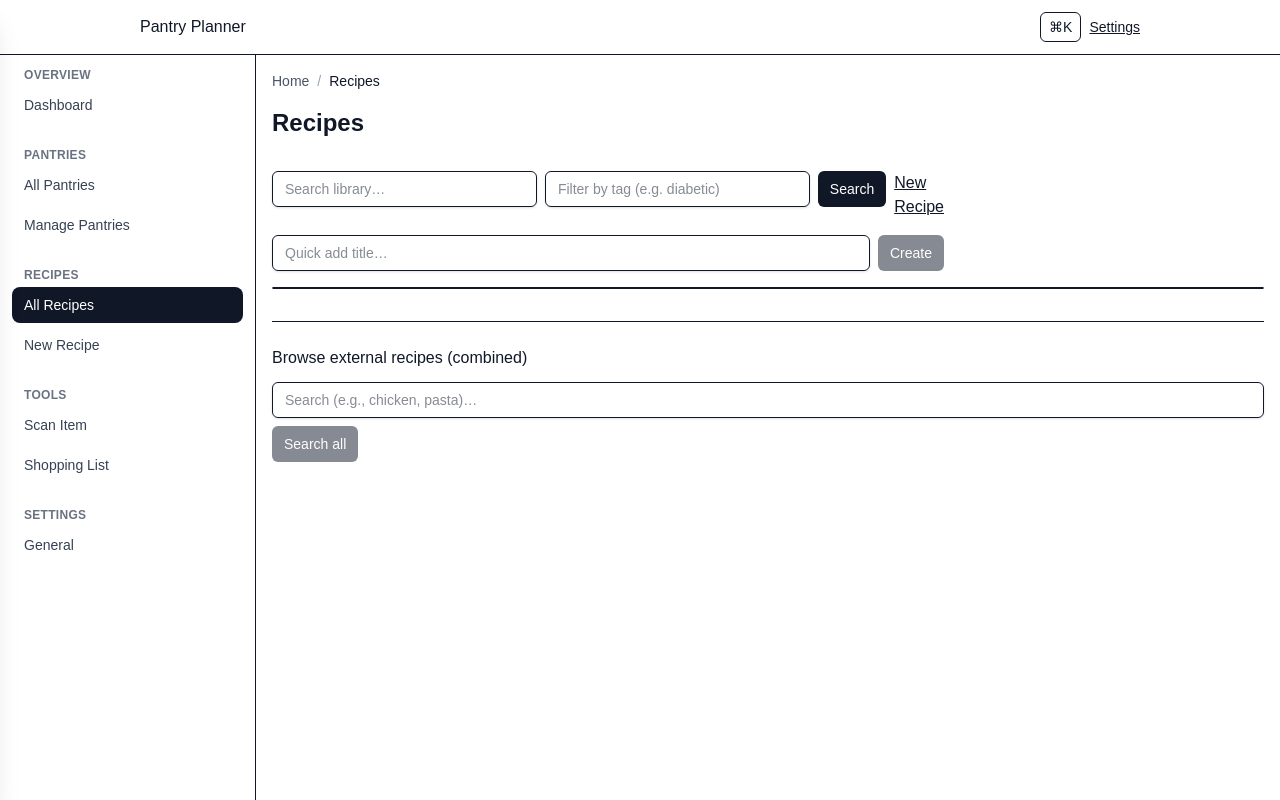
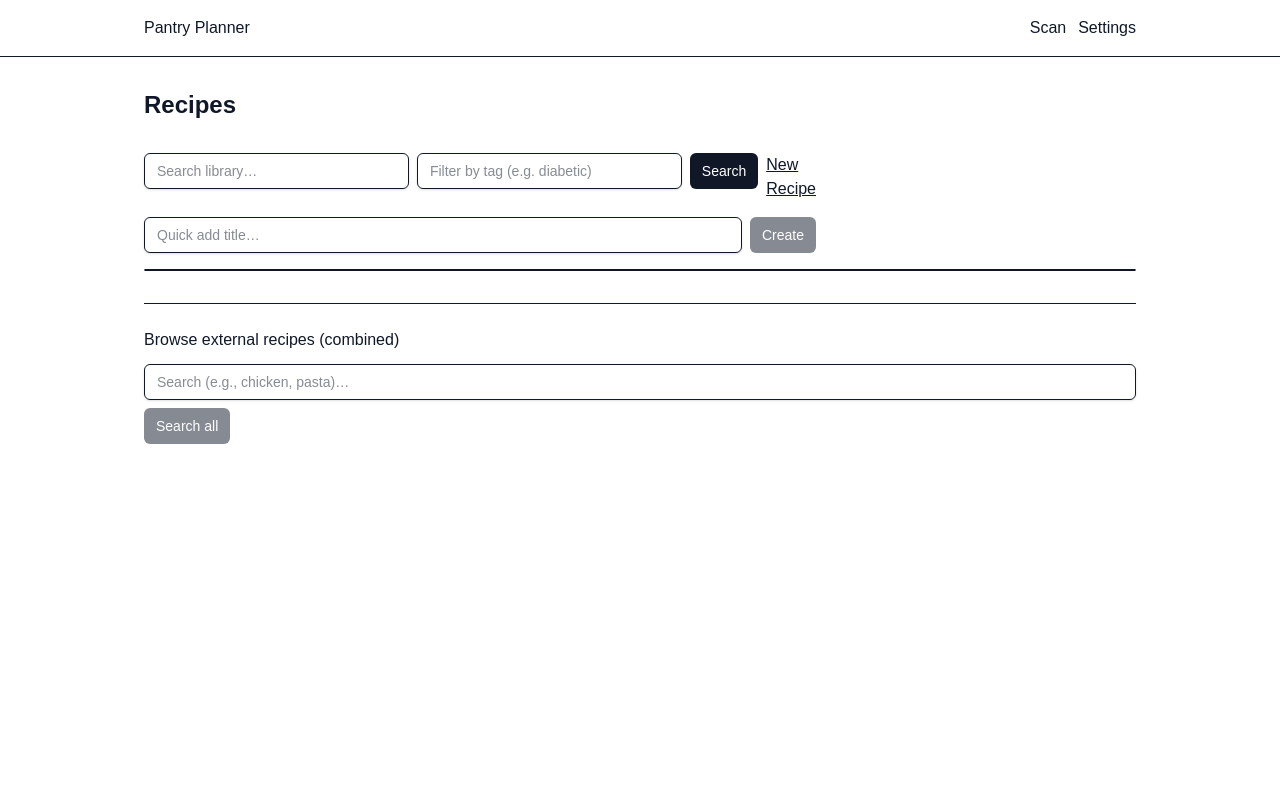
Before and after one commit to Jasrah85/meal-planner, a Next.js app: page /recipes in a window 1280 px wide. Built offline with nearby package versions, Linux system fonts and the light colour scheme.

Commit message:
add scan page

```diff
--- a/src/app/layout.tsx
+++ b/src/app/layout.tsx
@@ -1,32 +1,22 @@
 import "./globals.css";
 import ReactQueryProvider from "../components/react-query-client";
-import { Sidebar } from "@/components/Sidebar";
-import { TopNav } from "@/components/TopNav";
-import { Breadcrumbs } from "@/components/Breadcrumbs";
+import Link from "next/link";
 
 export default function RootLayout({ children }: { children: React.ReactNode }) {
   return (
     <html lang="en">
       <body>
         <ReactQueryProvider>
-          <div className="min-h-dvh grid grid-rows-[auto_1fr]">
-            {/* Top bar */}
-            <TopNav />
-
-            {/* App content */}
-            <div className="grid grid-cols-1 lg:grid-cols-[16rem_minmax(0,1fr)]">
-              {/* Sidebar (collapses on mobile, hidden via TopNav button) */}
-              <aside className="border-r bg-white/60 backdrop-blur supports-[backdrop-filter]:bg-white/40 lg:block hidden">
-                <Sidebar />
-              </aside>
-
-              {/* Main column */}
-              <main className="mx-auto w-full max-w-5xl p-4">
-                <Breadcrumbs />
-                {children}
-              </main>
-            </div>
-          </div>
+          <header className="border-b mb-4">
+            <nav className="mx-auto flex max-w-5xl items-center gap-4 p-4">
+              <Link href="/">Pantry Planner</Link>
+              <div className="ml-auto flex items-center gap-3">
+                <Link href="/scan">Scan</Link>
+                <Link href="/settings">Settings</Link>
+              </div>
+            </nav>
+          </header>
+          <main className="mx-auto max-w-5xl p-4">{children}</main>
         </ReactQueryProvider>
       </body>
     </html>
--- /dev/null
+++ b/src/app/scan/page.tsx
@@ -0,0 +1,98 @@
+export const dynamic = "force-dynamic";
+export const runtime = "nodejs";
+
+import prisma from "@/lib/db";
+import Link from "next/link";
+import { redirect } from "next/navigation";
+import { Card } from "@/components/ui/card";
+import { Button } from "@/components/ui/button";
+
+type PantryLite = { id: number; name: string };
+
+async function getPantries(): Promise<PantryLite[]> {
+  // If you later add auth, swap this to filter by current user.
+  const demo = await prisma.user.findUnique({ where: { email: "demo@pantry.local" } });
+  const where = demo ? { userId: demo.id } : undefined;
+  return prisma.pantry.findMany({
+    where,
+    orderBy: { id: "asc" },
+    select: { id: true, name: true },
+  });
+}
+
+// Server action: redirects to /p/[id]/scan based on the form selection
+async function goToScan(formData: FormData) {
+  "use server";
+  const pantryIdRaw = formData.get("pantryId");
+  const pantryId = Number(pantryIdRaw);
+  if (!Number.isFinite(pantryId) || pantryId <= 0) {
+    // Fall back to settings if something's off
+    redirect("/settings");
+  }
+  redirect(`/p/${pantryId}/scan`);
+}
+
+export default async function ScanRouterPage() {
+  const pantries = await getPantries();
+
+  return (
+    <div className="space-y-6 max-w-3xl">
+      <header className="space-y-1">
+        <h1 className="text-2xl font-semibold">Scan Items</h1>
+        <p className="text-sm text-gray-600">
+          Choose a pantry to scan into. You can also jump directly using the quick links below.
+        </p>
+      </header>
+
+      {/* Picker form (server action) */}
+      <form action={goToScan} className="flex flex-wrap items-end gap-3">
+        <div className="flex flex-col gap-1">
+          <label htmlFor="pantryId" className="text-sm font-medium">Pantry</label>
+          <select
+            id="pantryId"
+            name="pantryId"
+            className="min-w-[240px] rounded-md border px-2 py-2 text-sm"
+            defaultValue={pantries[0]?.id ?? ""}
+            required
+          >
+            {pantries.map((p) => (
+              <option key={p.id} value={p.id}>{p.name} (ID {p.id})</option>
+            ))}
+          </select>
+        </div>
+        <Button type="submit">Open scanner</Button>
+      </form>
+
+      {/* Empty state */}
+      {pantries.length === 0 && (
+        <Card className="p-4 text-sm">
+          No pantries yet. Go to{" "}
+          <Link className="underline" href="/settings">
+            Settings
+          </Link>{" "}
+          to create one.
+        </Card>
+      )}
+
+      {/* Quick links */}
+      {pantries.length > 0 && (
+        <section className="space-y-2">
+          <h2 className="text-lg font-medium">Quick Links</h2>
+          <div className="grid gap-3 sm:grid-cols-2 lg:grid-cols-3">
+            {pantries.map((p) => (
+              <Card key={p.id} className="p-4 flex items-center justify-between">
+                <div>
+                  <div className="font-medium">{p.name}</div>
+                  <div className="text-xs text-gray-500">ID: {p.id}</div>
+                </div>
+                <Link className="underline text-sm" href={`/p/${p.id}/scan`}>
+                  Scan to this pantry
+                </Link>
+              </Card>
+            ))}
+          </div>
+        </section>
+      )}
+    </div>
+  );
+}
```
